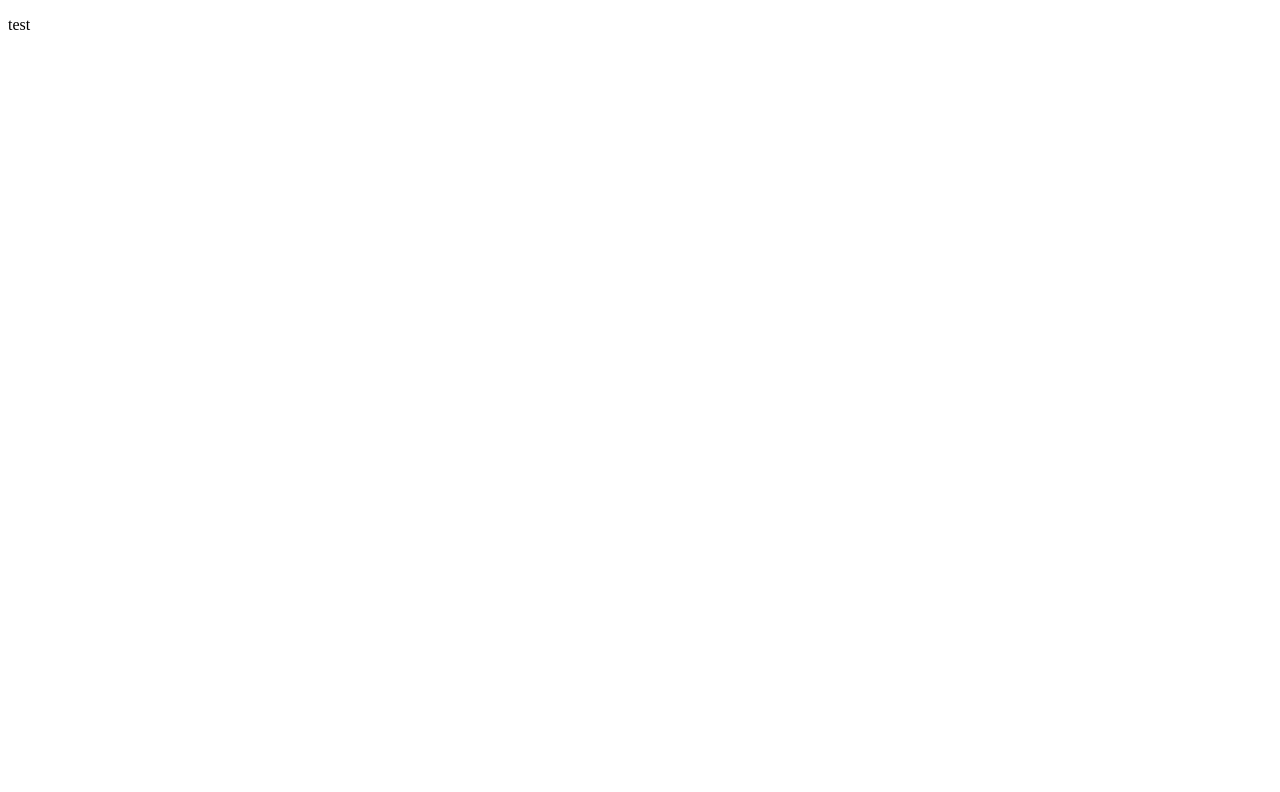
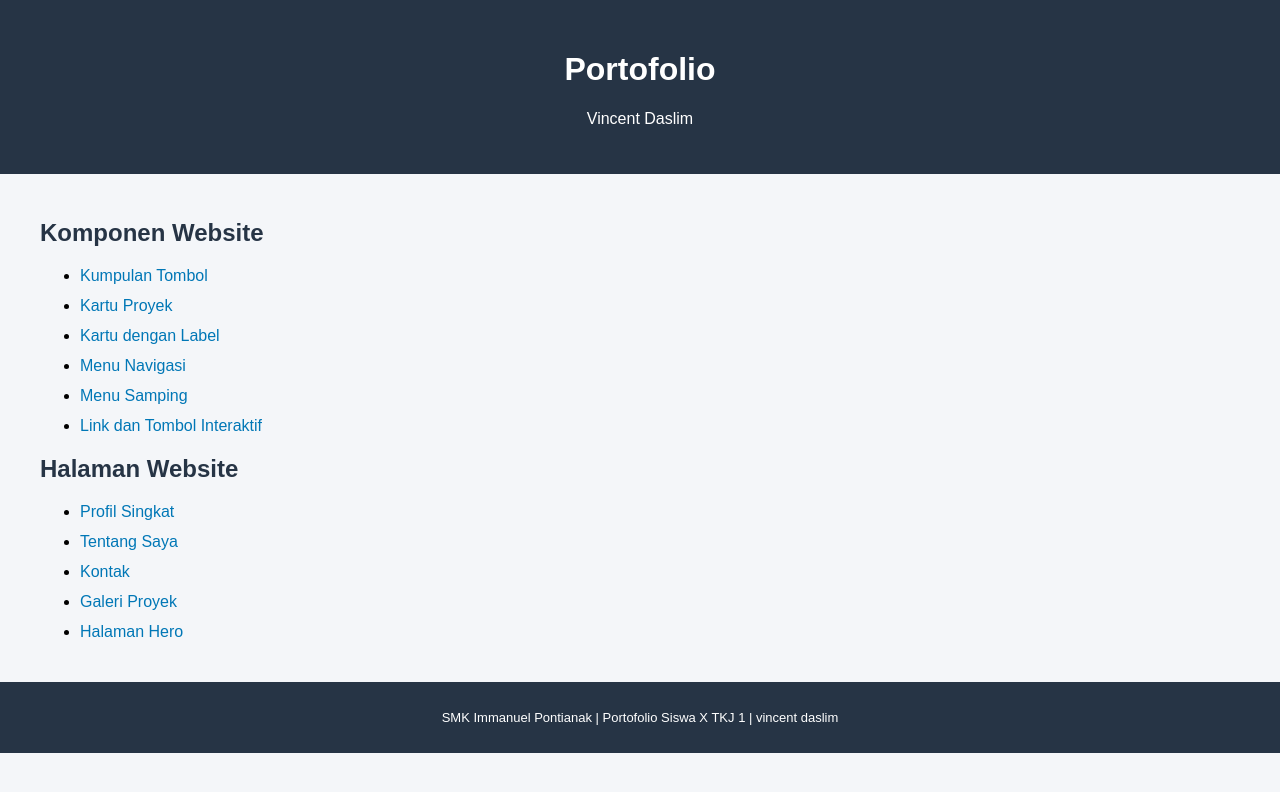
Before and after one commit to Daslim-111/vincent_daslim-x_tkj_1-32-pwd-formatif, a plain HTML site: page index.html in a window 1280 px wide. Drawn offline with Linux system fonts and the light colour scheme.

Commit message:
add index page with links to all pages

```diff
--- a/index.html
+++ b/index.html
@@ -1,13 +1,105 @@
+
 <!DOCTYPE html>
-<html lang="en">
+<html lang="id">
 <head>
     <meta charset="UTF-8">
     <meta name="viewport" content="width=device-width, initial-scale=1.0">
-    <title>Document</title>
+    <title>Portofolio Vincent Daslim</title>
+
+    <link rel="stylesheet" href="styles/index.css">
 </head>
 <body>
-    <p>
-        test
-    </p>
+
+    <header>
+        <h1>Portofolio</h1>
+        <p>Vincent Daslim</p>
+    </header>
+
+    <main>
+
+        <section id="components">
+            <h2>Komponen Website</h2>
+
+            <ul>
+                <li>
+                    <a href="components/button-set.html">
+                        Kumpulan Tombol
+                    </a>
+                </li>
+
+                <li>
+                    <a href="components/card.html">
+                        Kartu Proyek
+                    </a>
+                </li>
+
+                <li>
+                    <a href="components/card-badge.html">
+                        Kartu dengan Label
+                    </a>
+                </li>
+
+                <li>
+                    <a href="components/navbar.html">
+                        Menu Navigasi
+                    </a>
+                </li>
+
+                <li>
+                    <a href="components/sidebar.html">
+                        Menu Samping
+                    </a>
+                </li>
+
+                <li>
+                    <a href="components/interactive.html">
+                        Link dan Tombol Interaktif
+                    </a>
+                </li>
+            </ul>
+        </section>
+
+        <section id="pages">
+            <h2>Halaman Website</h2>
+
+            <ul>
+                <li>
+                    <a href="pages/profil.html">
+                        Profil Singkat
+                    </a>
+                </li>
+
+                <li>
+                    <a href="pages/about.html">
+                        Tentang Saya
+                    </a>
+                </li>
+
+                <li>
+                    <a href="pages/contact.html">
+                        Kontak
+                    </a>
+                </li>
+
+                <li>
+                    <a href="pages/galery.html">
+                        Galeri Proyek
+                    </a>
+                </li>
+
+                <li>
+                    <a href="pages/hero.html">
+                        Halaman Hero
+                    </a>
+                </li>
+            </ul>
+        </section>
+
+    </main>
+
+    <footer>
+        <p>SMK Immanuel Pontianak | Portofolio Siswa X TKJ 1 | vincent daslim</p>
+    </footer>
+
 </body>
 </html>
--- a/styles/hero.css
+++ b/styles/hero.css
@@ -45,7 +45,7 @@ body {
     text-decoration: none;
     border-radius: 8px;
     animation-name: slide-up;
-    animation-duration: 3s;
+    animation-duration: 2.4s;
 }
 
 .btn:hover {
--- a/styles/index.css
+++ b/styles/index.css
@@ -0,0 +1,44 @@
+body {
+    margin: 0;
+    font-family: Arial, sans-serif;
+    background-color: #f4f6f9;
+}
+
+header {
+    text-align: center;
+    background-color: #263445;
+    color: white;
+    padding: 30px;
+}
+
+#components h2,
+#pages h2 {
+    color: #263445;
+    font-size: 24px;
+}
+
+main {
+    padding: 25px 40px;
+}
+
+main a {
+    color: #0077b6;
+    text-decoration: none;
+}
+
+main a:hover {
+    color: #e76f51;
+    text-decoration: underline;
+}
+
+main li {
+    margin-bottom: 12px;
+}
+
+footer {
+    text-align: center;
+    font-size: 13px;
+    background-color: #263445;
+    color: white;
+    padding: 15px;
+}
```
